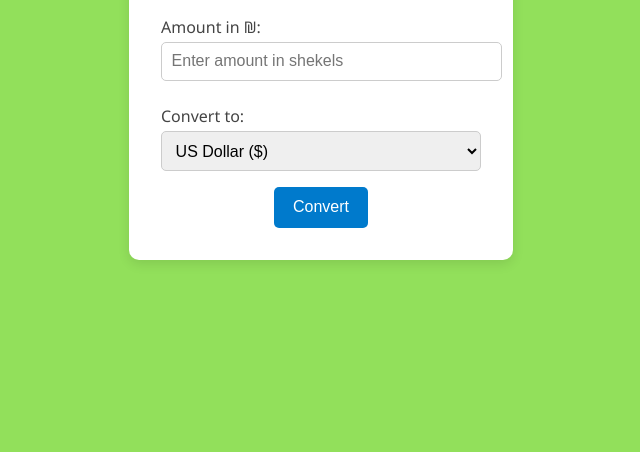
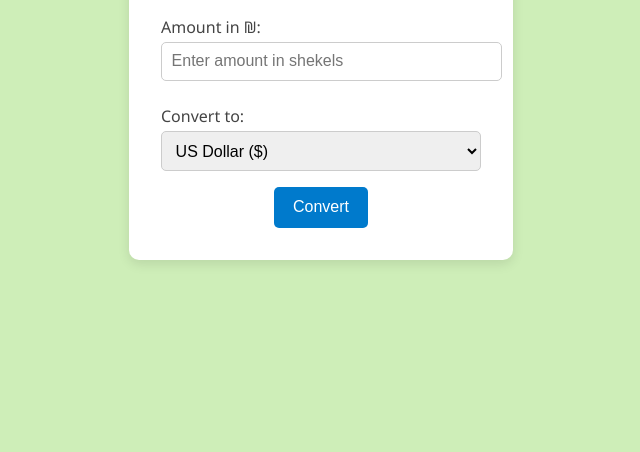
Before and after one commit to roeezach/DevOpsCourseProject, a website: page app/public/index.html in a window 1280 px wide. Shown: the part 348-800 px from the top of the page, without its empty margins (319-959 px from the left). Drawn offline with Linux system fonts and the light colour scheme.

Commit message:
change background

```diff
--- a/app/public/style.css
+++ b/app/public/style.css
@@ -1,6 +1,6 @@
 body {
   font-family: "Segoe UI", Tahoma, Geneva, Verdana, sans-serif;
-  background-color: #92e05b;
+  background-color: #ceeeb8;
   margin: 0;
   display: flex;
   justify-content: center;
```
